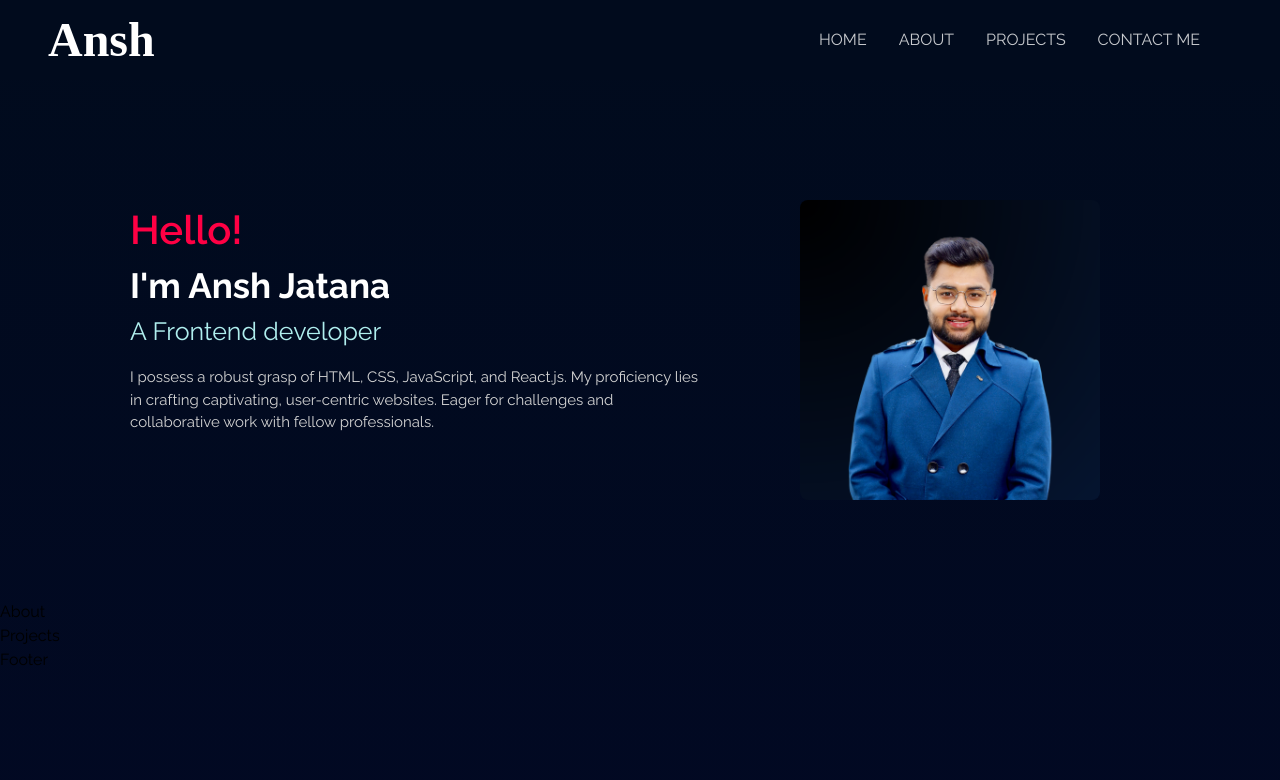
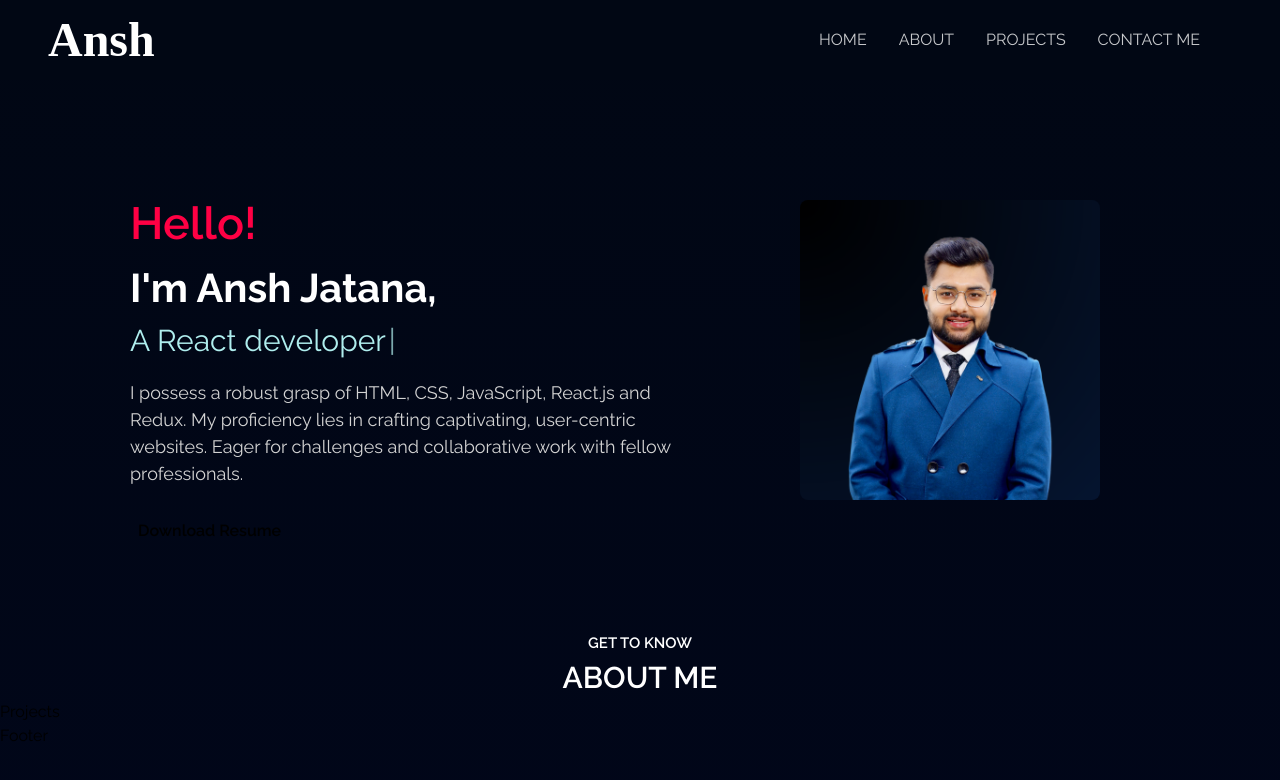
Before and after one commit to Anshjatana/Portfolio, a React (Create React App) app: page / in a window 1280 px wide. Shown: the top 780 px of the page. Built offline with nearby package versions, Linux system fonts and the light colour scheme; a web font is replaced by a local one.

Commit message:
Updated Home screen and added elements

```diff
--- a/package.json
+++ b/package.json
@@ -10,6 +10,8 @@
     "react": "^18.2.0",
     "react-dom": "^18.2.0",
     "react-scripts": "5.0.1",
+    "react-simple-typewriter": "^5.0.1",
+    "typewriter-effect": "^2.20.1",
     "web-vitals": "^2.1.4"
   },
   "scripts": {
--- a/src/App.js
+++ b/src/App.js
@@ -7,7 +7,7 @@ import Footer from './Components/Footer';
 
 function App() {
   const divStyle = {
-    background: "linear-gradient(180deg, rgba(1,11,29,1) 0%, rgba(2,8,37,1) 23%, rgba(6,3,38,0.969625350140056) 64%)"
+    background: "linear-gradient(180deg, rgba(1,7,20,1) 0%, rgba(1,6,27,1) 23%, rgba(13,1,29,0.9416141456582633) 64%)"
   };
 
   return (
--- a/src/Components/About.js
+++ b/src/Components/About.js
@@ -2,8 +2,9 @@ import React from 'react'
 
 const About = () => {
   return (
-    <div>
-      About
+    <div className='flex flex-col items-center justify-center mt-8'>
+    <h6 className='text-white text-[15px] font-semibold uppercase text-center  '> Get to know</h6>
+      <h3 className='text-white text-[30px] font-semibold uppercase text-center '>About Me </h3>
     </div>
   )
 }
--- a/src/Components/Home.js
+++ b/src/Components/Home.js
@@ -1,28 +1,45 @@
-import React from 'react'
-import ProfileImg from "../assets/Profile.png"
+import React from "react";
+import ProfileImg from "../assets/Profile.png";
+import { useTypewriter, Cursor } from "react-simple-typewriter";
+import resume from "../assets/Ansh-latest-cv.pdf"
+const Home = () => {
+  const [text] = useTypewriter({
+    words: ["Frontend developer","React developer"],
+    loop: {},
+    typeSpeed: 80,
+    deleteSpeed: 50,
+  });
 
-const Home = () => {
   return (
-    <div className='h-[600px]' >
-    <div className='text-white w-[45%] absolute top-[200px] left-[130px]'>
-        <h1 className='text-[40px] font-semibold text-[#ff0044] ' >
-            Hello!
-        </h1>
-        <h2 className='text-[35px] font-bold  '>
-            I'm Ansh Jatana
-        </h2>
-        <h3 className='text-[25px] text-[paleturquoise] '>
-            A Frontend developer
+    <div className="h-[600px]">
+      <div className="text-white w-[45%] absolute top-[190px] left-[130px]">
+        <h1 className="text-[45px] font-semibold text-[#ff0044]">Hello!</h1>
+        <h2 className="text-[40px] font-bold">I'm Ansh Jatana,</h2>
+        <h3 className="text-[30px] text-[paleturquoise]">
+          A <span className="text-[30px] text-[paleturquoise]">{text}</span>
+          <span>
+            <Cursor  />
+          </span>
         </h3>
-        <p className='text-[15px] my-4 text-[lightgray]'>
-        I possess a robust grasp of HTML, CSS, JavaScript, and React.js. My proficiency lies in crafting captivating, user-centric websites. Eager for challenges and collaborative work with fellow professionals.
+
+        <p className="text-[18px] my-4 text-[lightgray]">
+          I possess a robust grasp of HTML, CSS, JavaScript, React.js and Redux. My
+          proficiency lies in crafting captivating, user-centric websites. Eager
+          for challenges and collaborative work with fellow professionals.
         </p>
-    </div>
-      <div className='relative top-[200px] float-right right-[180px]  '>
-      <img src={ProfileImg} alt='Profile img' className='w-[300px] rounded-lg z-9'/>
+        <a href={resume} download="Resume">
+        <button className="bg-darkturquoise text-black p-2 rounded-md font-semibold mt-2  hover:scale-105 duration-200">Download Resume</button>
+        </a>
+      </div>
+      <div className="relative top-[200px] float-right right-[180px]">
+        <img
+          src={ProfileImg}
+          alt="Profile img"
+          className="w-[300px] rounded-lg z-9"
+        />
       </div>
     </div>
-  )
-}
+  );
+};
 
-export default Home
+export default Home;
--- a/src/Components/NavBar.js
+++ b/src/Components/NavBar.js
@@ -25,7 +25,7 @@ const NavBar = () => {
     },
   ];
   return (
-    <nav className="flex  items-center justify-between w-full text-white z-10 fixed   bg-[rgba(1,11,29,1)] h-10 py-10 px-6">
+    <nav className="flex  items-center justify-between w-full text-white z-10 fixed   bg-[#010714] h-10 py-10 px-6">
     <div>
         <h1 className="font-signature m-6  text-5xl font-bold cursor-pointer ">Ansh</h1>
       </div>
@@ -43,7 +43,7 @@ const NavBar = () => {
       <div onClick={handleNav} className="sm:hidden mr-2  cursor-pointer z-10 text-[#ffffffc7]">
       {nav?<X size={30}/>:<Menu size={30} />}
       </div>
-      {nav?<ul className="flex sm:hidden  flex-col text-[#ffffffc7]  bg-[rgba(1,11,29,1)] absolute py-2  items-center justify-center top-16 left-0 w-full ">
+      {nav?<ul className="flex sm:hidden  flex-col text-[#ffffffc7]  bg-[#010714] absolute py-2  items-center justify-center top-16 left-0 w-full ">
         {array.map(({id,link})=><li className="my-2 uppercase cursor-pointer hover:scale-125 duration-200" key={id}>{link}</li>)}
       </ul>:<ul className="hidden"></ul>}
     </nav>
```
Also changed, not shown: 2 other files (tests, documents, lock files or other folders).
